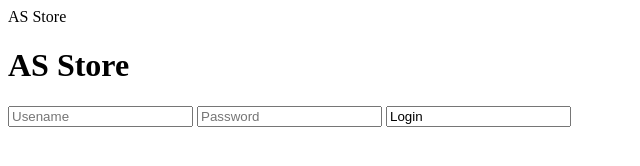
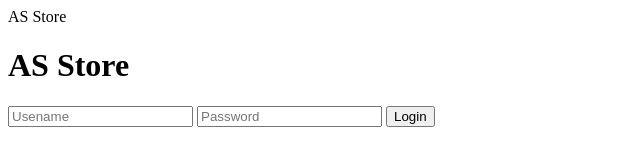
Before and after one commit to S-SharpCoder/astore.github.io, a plain HTML site: page index.html in a window 1280 px wide. Shown: the whole page, without its empty margins (0-640 px from the left). Drawn offline with Linux system fonts and the light colour scheme.

Commit message:
Update index.html

```diff
--- a/index.html
+++ b/index.html
@@ -10,7 +10,7 @@
     <form action = "https//:www.asgamestore.github.io/store.html">
       <input id= "usename" placeholder="Usename">
       <input id="password"  placeholder="Password" type = "password">
-      <input id="submitLogin" name="login" value="Login">
+      <input id="submitLogin" type="submit" name="login" value="Login">
     </form>
 
    </div>
```
